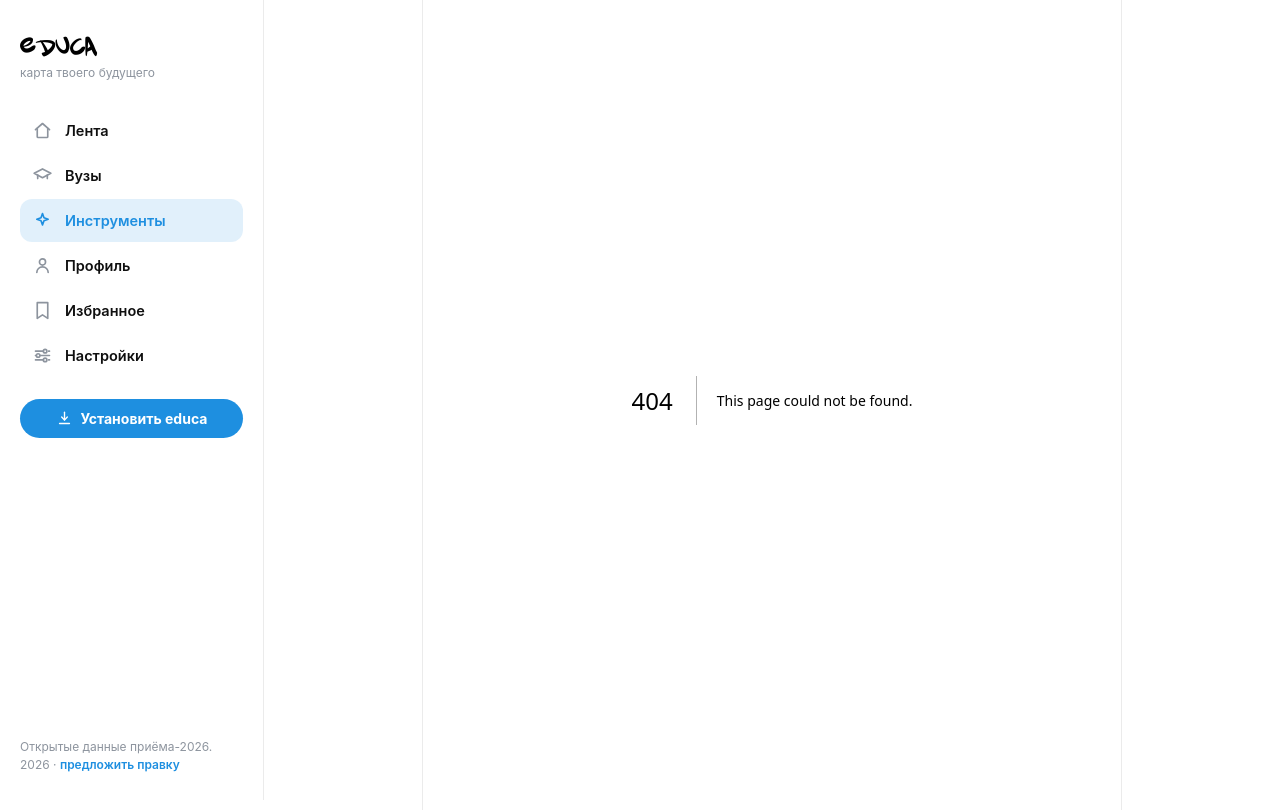
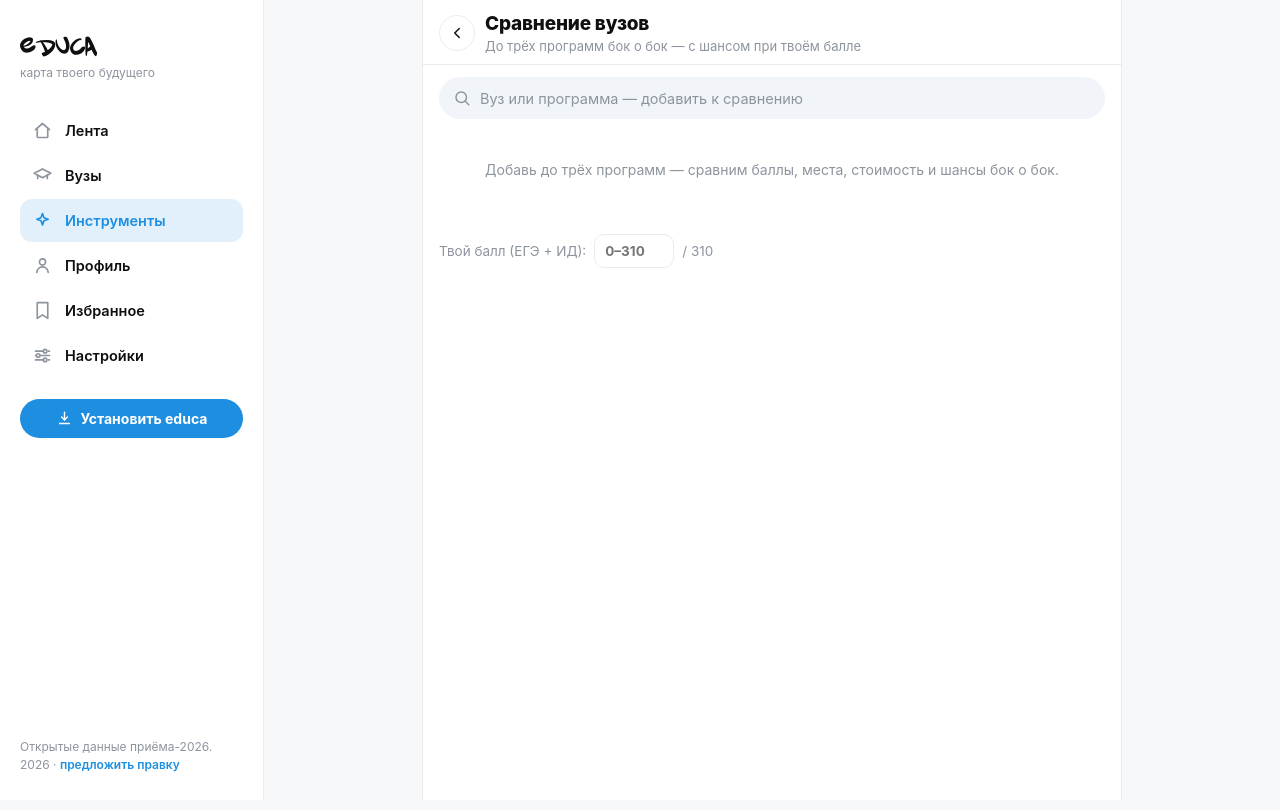
Before and after one commit to seregannj/educa, a Next.js app: page /tools/compare in a window 1280 px wide. Before the commit this address had no page. Shown: the top 810 px of the page. Built offline with nearby package versions, Linux system fonts and the light colour scheme.

Commit message:
educa: страница «Сравнение вузов»

```diff
--- /dev/null
+++ b/src/app/tools/compare/page.tsx
@@ -0,0 +1,17 @@
+import type { Metadata } from "next";
+import { Compare } from "@/components/Compare";
+import { PageHeader } from "@/components/PageHeader";
+
+export const metadata: Metadata = {
+  title: "Сравнение вузов",
+  description: "До трёх программ бок о бок: баллы, места, стоимость и шансы поступления.",
+};
+
+export default function ComparePage() {
+  return (
+    <>
+      <PageHeader title="Сравнение вузов" sub="До трёх программ бок о бок — с шансом при твоём балле" back="/tools" />
+      <Compare />
+    </>
+  );
+}
```
